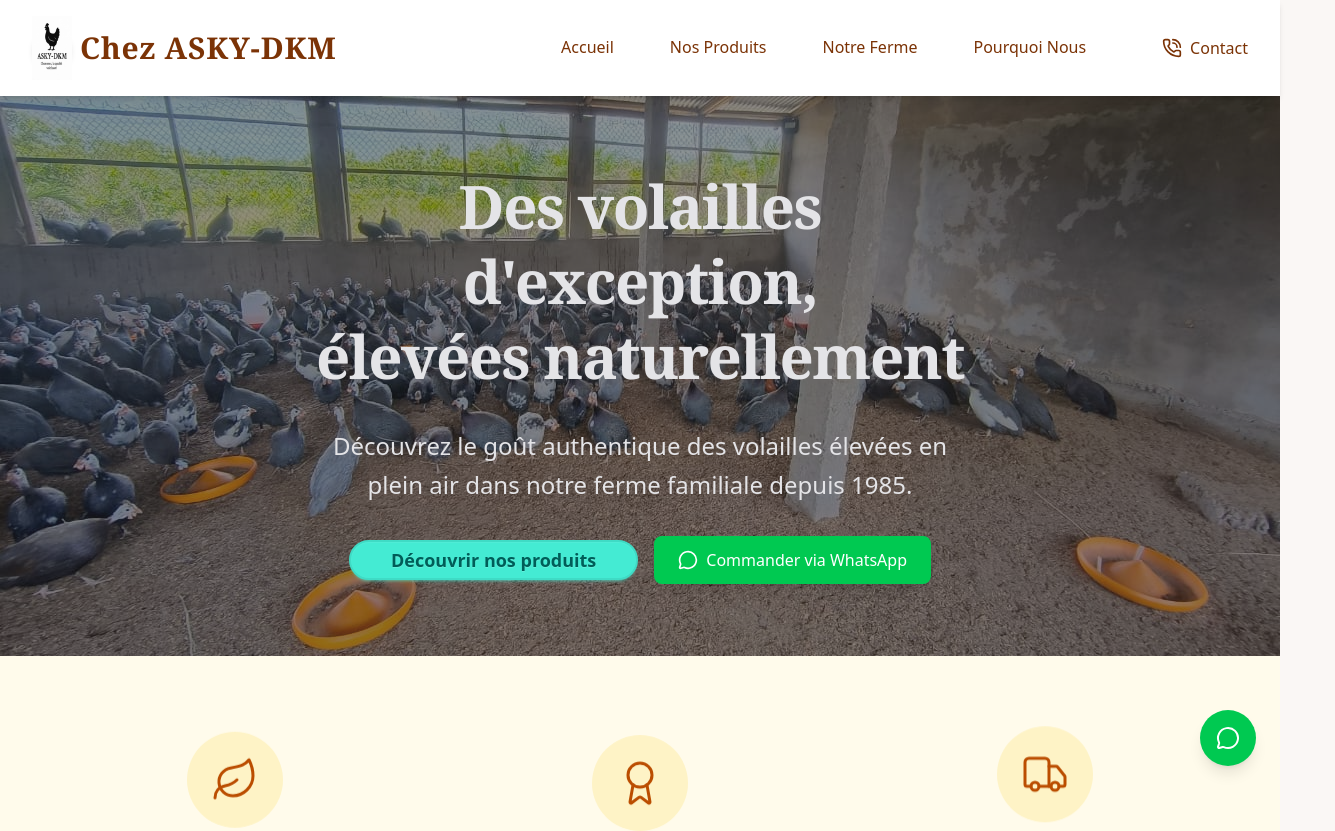
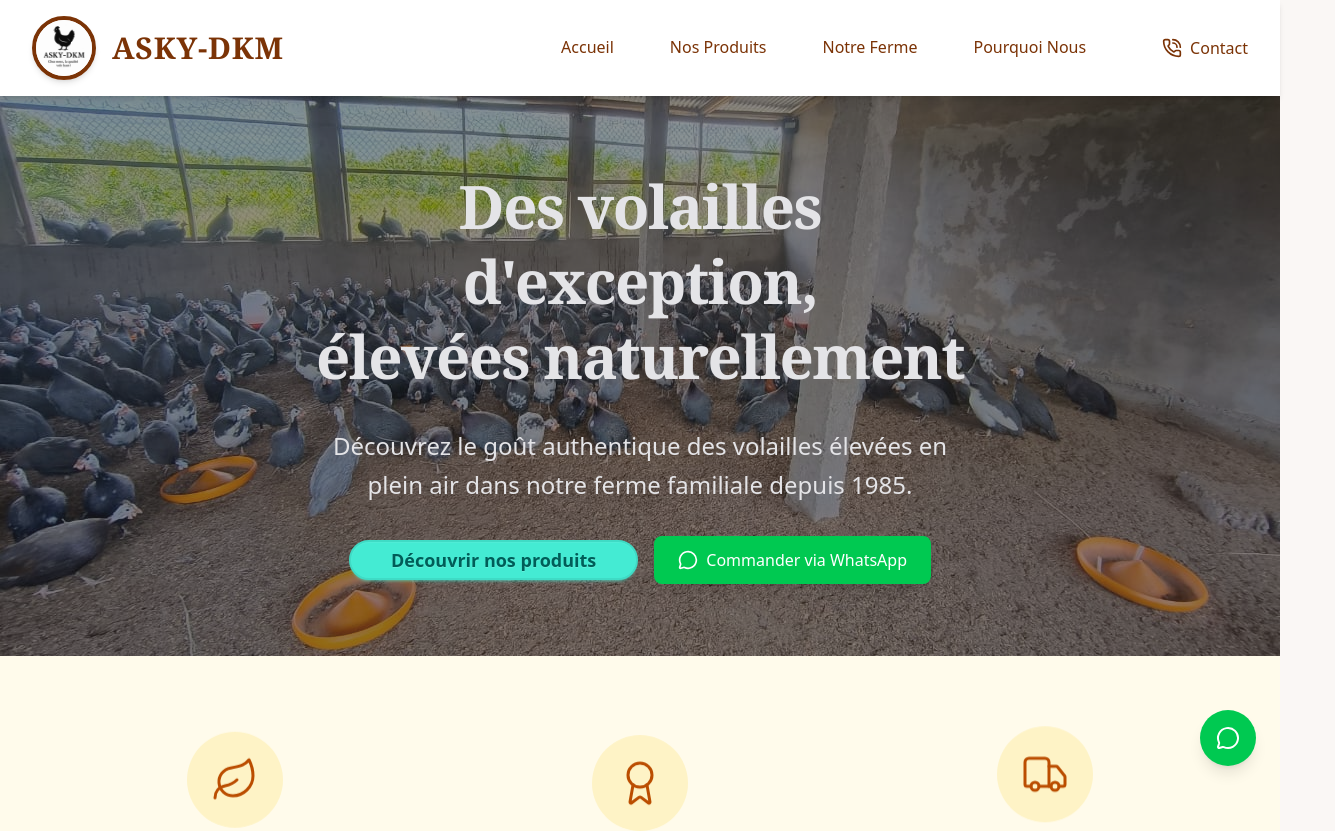
Before and after one commit to TIDATOArichard/DKM, a Next.js app: page / in a window 1280 px wide. Shown: the top 831 px of the page, 1335 px wide, since content can reach past the window. Built offline with nearby package versions, Linux system fonts and the light colour scheme.

Commit message:
Mes modifications

```diff
--- a/app/components/ContactSection.tsx
+++ b/app/components/ContactSection.tsx
@@ -119,10 +119,10 @@ export default function ContactPage() {
                                 </div>
                             </div>
 
-                            <div className="mt-8 pt-6 border-t border-amber-200">
+                            {/*<div className="mt-8 pt-6 border-t border-amber-200">
                                 <h3 className="font-semibold text-amber-900 mb-4">Suivez-nous</h3>
                                 <div className="flex gap-4">
-                                    {/* Ici vous pouvez ajouter vos icônes de réseaux sociaux */}
+                                     Ici vous pouvez ajouter vos icônes de réseaux sociaux
                                     <div className="w-10 h-10 rounded-full bg-amber-200 flex items-center justify-center text-amber-700">
                                         <span className="text-lg">f</span>
                                     </div>
@@ -133,7 +133,7 @@ export default function ContactPage() {
                                         <span className="text-lg">ig</span>
                                     </div>
                                 </div>
-                            </div>
+                            </div> */}
                         </div>
                     </div>
 
--- a/app/components/FarmSection.tsx
+++ b/app/components/FarmSection.tsx
@@ -78,7 +78,7 @@ export default function Farm() {
                         </div>
                         <div className="order-2 md:order-1 rounded-xl overflow-hidden shadow-lg">
                             <Image
-                                src="https://images.unsplash.com/photo-1581578731548-c64695cc6952?ixlib=rb-4.0.3&auto=format&fit=crop&w=800&q=80"
+                                src="/images/pintade.jpg"
                                 alt="Environnement de la ferme"
                                 width={800}
                                 height={600}
--- a/app/components/FooterSection.tsx
+++ b/app/components/FooterSection.tsx
@@ -49,7 +49,7 @@ export default function Footer() {
                 </div>
 
                 {/* Colonne Newsletter */}
-                <div>
+                {/* <div>
                     <h3 className="text-lg font-bold font-serif mb-4">Newsletter</h3>
                     <p className="text-amber-200 mb-4">
                         Inscrivez-vous pour recevoir nos actualités et offres spéciales.
@@ -60,14 +60,14 @@ export default function Footer() {
                             placeholder="Votre email"
                             className="flex-grow px-4 py-2 rounded text-amber-900 focus:outline-none focus:ring-2 focus:ring-amber-400"
                         />
-                        <button
+                       <button
                             type="submit"
                             className="bg-amber-600 hover:bg-amber-700 text-white px-4 py-2 rounded transition-colors"
                         >
                             S'inscrire
                         </button>
                     </form>
-                </div>
+                </div>*/}
             </div>
 
             {/* Copyright */}
--- a/app/components/NavbarSection.tsx
+++ b/app/components/NavbarSection.tsx
@@ -15,13 +15,13 @@ export default function Navbar() {
         <div className="flex justify-between h-16 sm:h-20 md:h-24 items-center">
           <div className="flex items-center space-x-2 min-w-0 flex-1">
             {/* Logo Icon or Placeholder */}
-            <div className="w-8 h-8 sm:w-10 sm:h-10 bg-amber-900 text-white rounded-full flex items-center justify-center font-bold text-sm sm:text-lg shadow-md animate-zoomIn flex-shrink-0">
-              <img src="/images/logo1.jpg" alt="Logo de l'entreprise" className="h-12 sm:h-16 w-auto transition-transform duration-300 hover:scale-110" />
+            <div className="flex items-center justify-center mr-4">
+              <img src="/images/logo1.jpg" alt="Logo de l'entreprise" className="h-14 w-14 sm:h-16 sm:w-16 rounded-full object-cover shadow-md transition-transform duration-300 hover:scale-110 border-4 border-amber-900" />
             </div>
 
             {/* Logo Text */}
             <a href="#" className="text-lg sm:text-xl md:text-2xl lg:text-3xl font-serif font-bold text-amber-900 tracking-wide transition-all duration-300 hover:text-amber-700 animate-fadeInUp truncate">
-              <span className="hidden sm:inline">Chez ASKY-DKM</span>
+              <span className="hidden sm:inline">ASKY-DKM</span>
               <span className="sm:hidden">ASKY-DKM</span>
             </a>
           </div>
```
Also changed, not shown: public/images/pintade.jpg (added).
